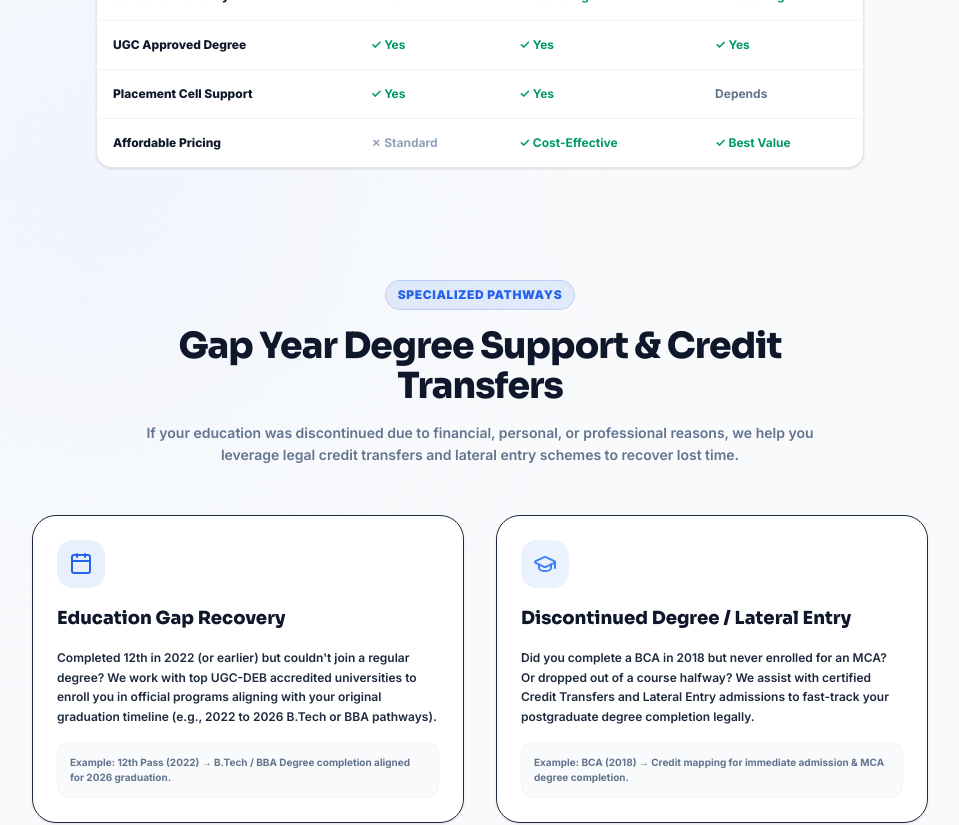
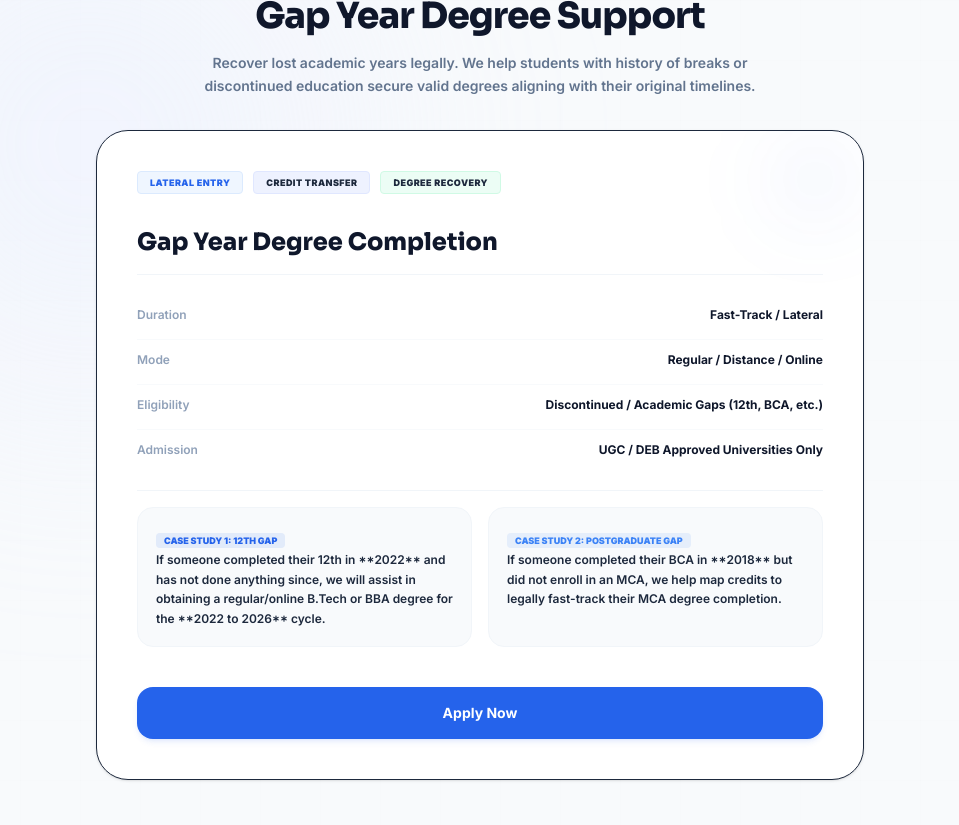
Before and after one commit to KAYHANH/kodetocareer-website, a Next.js app: page /career-services/admissions in a window 1280 px wide. Shown: the part 3260-4085 px from the top of the page, without its empty margins (160-1119 px from the left). Built offline with nearby package versions, Linux system fonts and the light colour scheme.

Commit message:
feat: redesign gap year degree completion as a dedicated spotlight section in admissions

```diff
--- a/src/app/career-services/admissions/page.tsx
+++ b/src/app/career-services/admissions/page.tsx
@@ -56,14 +56,6 @@ const ADMISSION_COURSES = [
     eligibility: "Open (Beginner Friendly)",
     admission: "AWS, Google, Microsoft Cloud",
     tags: ["Global Credentials", "Skills Certification"]
-  },
-  {
-    title: "Gap Year Degree Completion",
-    duration: "Fast-Track / Lateral",
-    mode: "Regular / Distance / Online",
-    eligibility: "Discontinued / Academic Gaps (12th, BCA, etc.)",
-    admission: "UGC / DEB Approved Universities Only",
-    tags: ["Lateral Entry", "Credit Transfer", "Degree Recovery"]
   }
 ];
 
@@ -323,45 +315,90 @@ export default function AdmissionsPage() {
           </div>
         </section>
 
-        {/* ── 5b. Gap Year Degree Completion & Lateral Entries ── */}
-        <section className="space-y-12">
-          <div className="text-center max-w-2xl mx-auto space-y-4">
+        {/* ── 5b. Gap Year Degree Completion Spotlight Section ── */}
+        <section className="space-y-8 max-w-3xl mx-auto">
+          <div className="text-center space-y-4">
             <span className="text-xs font-black uppercase tracking-wider text-primary bg-primary/10 px-3 py-1.5 rounded-full border border-primary/20 inline-block">
-              SPECIALIZED PATHWAYS
+              ACADEMIC RECOVERY
             </span>
             <h2 className="text-3xl md:text-4xl font-heading font-extrabold text-slate-900 tracking-tight">
-              Gap Year Degree Support & Credit Transfers
+              Gap Year Degree Support
             </h2>
-            <p className="text-slate-500 font-semibold text-sm leading-relaxed">
-              If your education was discontinued due to financial, personal, or professional reasons, we help you leverage legal credit transfers and lateral entry schemes to recover lost time.
+            <p className="text-slate-500 font-semibold text-sm leading-relaxed max-w-xl mx-auto">
+              Recover lost academic years legally. We help students with history of breaks or discontinued education secure valid degrees aligning with their original timelines.
             </p>
           </div>
 
-          <div className="grid grid-cols-1 md:grid-cols-2 gap-8 max-w-4xl mx-auto">
-            <div className="bg-white border border-slate-150 rounded-[24px] p-6 shadow-sm space-y-4">
-              <div className="w-12 h-12 bg-primary/10 rounded-2xl flex items-center justify-center text-primary">
-                <Calendar className="w-6 h-6" />
+          <div className="bg-white border border-slate-150 rounded-[32px] p-6 md:p-10 shadow-sm relative overflow-hidden space-y-8">
+            <div className="absolute top-0 right-0 w-24 h-24 bg-primary/5 rounded-full blur-2xl pointer-events-none" />
+
+            {/* Badges */}
+            <div className="flex flex-wrap gap-2.5">
+              <span className="text-[9px] font-black uppercase tracking-wider px-3 py-1 rounded bg-blue-50 border border-blue-100 text-primary">
+                LATERAL ENTRY
+              </span>
+              <span className="text-[9px] font-black uppercase tracking-wider px-3 py-1 rounded bg-indigo-50 border border-indigo-100 text-indigo-650">
+                CREDIT TRANSFER
+              </span>
+              <span className="text-[9px] font-black uppercase tracking-wider px-3 py-1 rounded bg-emerald-50 border border-emerald-100 text-emerald-650">
+                DEGREE RECOVERY
+              </span>
+            </div>
+
+            {/* Title */}
+            <div>
+              <h3 className="text-2xl font-heading font-black text-slate-900">
+                Gap Year Degree Completion
+              </h3>
+              <div className="w-full h-px bg-slate-100 mt-4" />
+            </div>
+
+            {/* Parameters list */}
+            <div className="space-y-4 text-xs font-bold text-slate-700">
+              <div className="flex justify-between items-baseline gap-4">
+                <span className="text-slate-400 font-semibold shrink-0">Duration</span>
+                <span className="text-slate-900 text-right">Fast-Track / Lateral</span>
               </div>
-              <h3 className="text-lg font-heading font-black text-slate-900">Education Gap Recovery</h3>
-              <p className="text-xs text-slate-550 leading-relaxed font-semibold">
-                Completed 12th in 2022 (or earlier) but couldn't join a regular degree? We work with top UGC-DEB accredited universities to enroll you in official programs aligning with your original graduation timeline (e.g., 2022 to 2026 B.Tech or BBA pathways).
-              </p>
-              <div className="bg-slate-50 border border-slate-100 rounded-xl p-3 text-[10px] text-slate-500 font-bold">
-                Example: 12th Pass (2022) → B.Tech / BBA Degree completion aligned for 2026 graduation.
+              <div className="flex justify-between items-baseline gap-4 border-t border-slate-50 pt-3">
+                <span className="text-slate-400 font-semibold shrink-0">Mode</span>
+                <span className="text-slate-900 text-right">Regular / Distance / Online</span>
+              </div>
+              <div className="flex justify-between items-baseline gap-4 border-t border-slate-50 pt-3">
+                <span className="text-slate-400 font-semibold shrink-0">Eligibility</span>
+                <span className="text-slate-900 text-right">Discontinued / Academic Gaps (12th, BCA, etc.)</span>
+              </div>
+              <div className="flex justify-between items-baseline gap-4 border-t border-slate-50 pt-3">
+                <span className="text-slate-400 font-semibold shrink-0">Admission</span>
+                <span className="text-slate-900 text-right">UGC / DEB Approved Universities Only</span>
               </div>
             </div>
 
-            <div className="bg-white border border-slate-150 rounded-[24px] p-6 shadow-sm space-y-4">
-              <div className="w-12 h-12 bg-secondary/10 rounded-2xl flex items-center justify-center text-secondary">
-                <GraduationCap className="w-6 h-6" />
+            <div className="w-full h-px bg-slate-100 my-4" />
+
+            {/* Visual Example Boxes */}
+            <div className="grid grid-cols-1 md:grid-cols-2 gap-4">
+              <div className="bg-slate-50 border border-slate-100 rounded-2xl p-4.5 space-y-2">
+                <span className="text-[9px] font-black uppercase text-primary bg-primary/10 px-2 py-0.5 rounded">Case Study 1: 12th Gap</span>
+                <p className="text-xs text-slate-550 leading-relaxed font-semibold">
+                  If someone completed their 12th in **2022** and has not done anything since, we will assist in obtaining a regular/online B.Tech or BBA degree for the **2022 to 2026** cycle.
+                </p>
               </div>
-              <h3 className="text-lg font-heading font-black text-slate-900">Discontinued Degree / Lateral Entry</h3>
-              <p className="text-xs text-slate-550 leading-relaxed font-semibold">
-                Did you complete a BCA in 2018 but never enrolled for an MCA? Or dropped out of a course halfway? We assist with certified Credit Transfers and Lateral Entry admissions to fast-track your postgraduate degree completion legally.
-              </p>
-              <div className="bg-slate-50 border border-slate-100 rounded-xl p-3 text-[10px] text-slate-500 font-bold">
-                Example: BCA (2018) → Credit mapping for immediate admission & MCA degree completion.
+              <div className="bg-slate-50 border border-slate-100 rounded-2xl p-4.5 space-y-2">
+                <span className="text-[9px] font-black uppercase text-secondary bg-secondary/10 px-2 py-0.5 rounded">Case Study 2: Postgraduate Gap</span>
+                <p className="text-xs text-slate-550 leading-relaxed font-semibold">
+                  If someone completed their BCA in **2018** but did not enroll in an MCA, we help map credits to legally fast-track their MCA degree completion.
+                </p>
               </div>
+            </div>
+
+            {/* Apply Button */}
+            <div className="pt-2">
+              <Link
+                href="/contact"
+                className="w-full bg-primary hover:bg-blue-600 text-white font-bold text-center py-4 rounded-2xl transition-colors shadow-md shadow-primary/10 cursor-pointer block text-sm"
+              >
+                Apply Now
+              </Link>
             </div>
           </div>
         </section>
```
